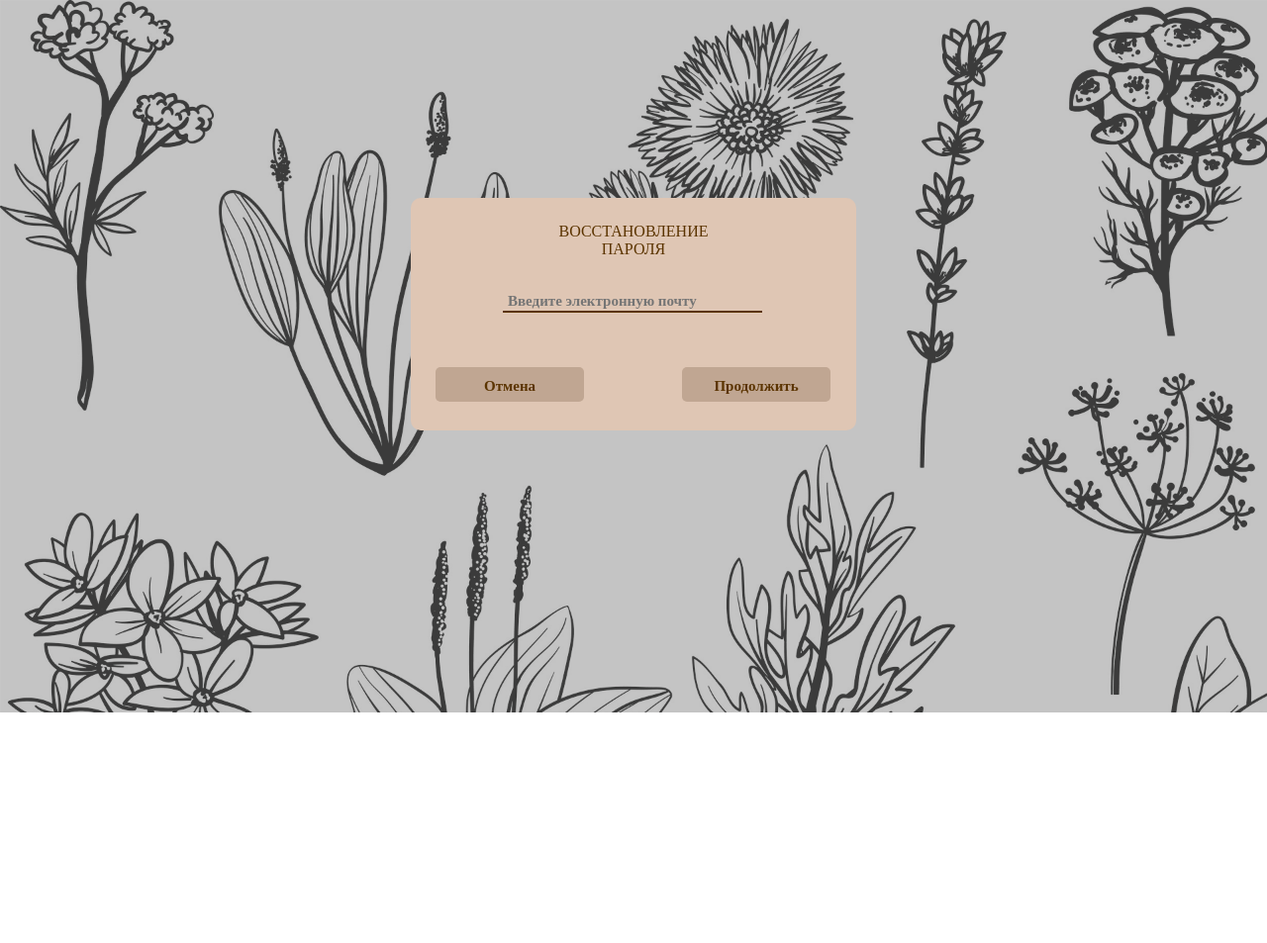
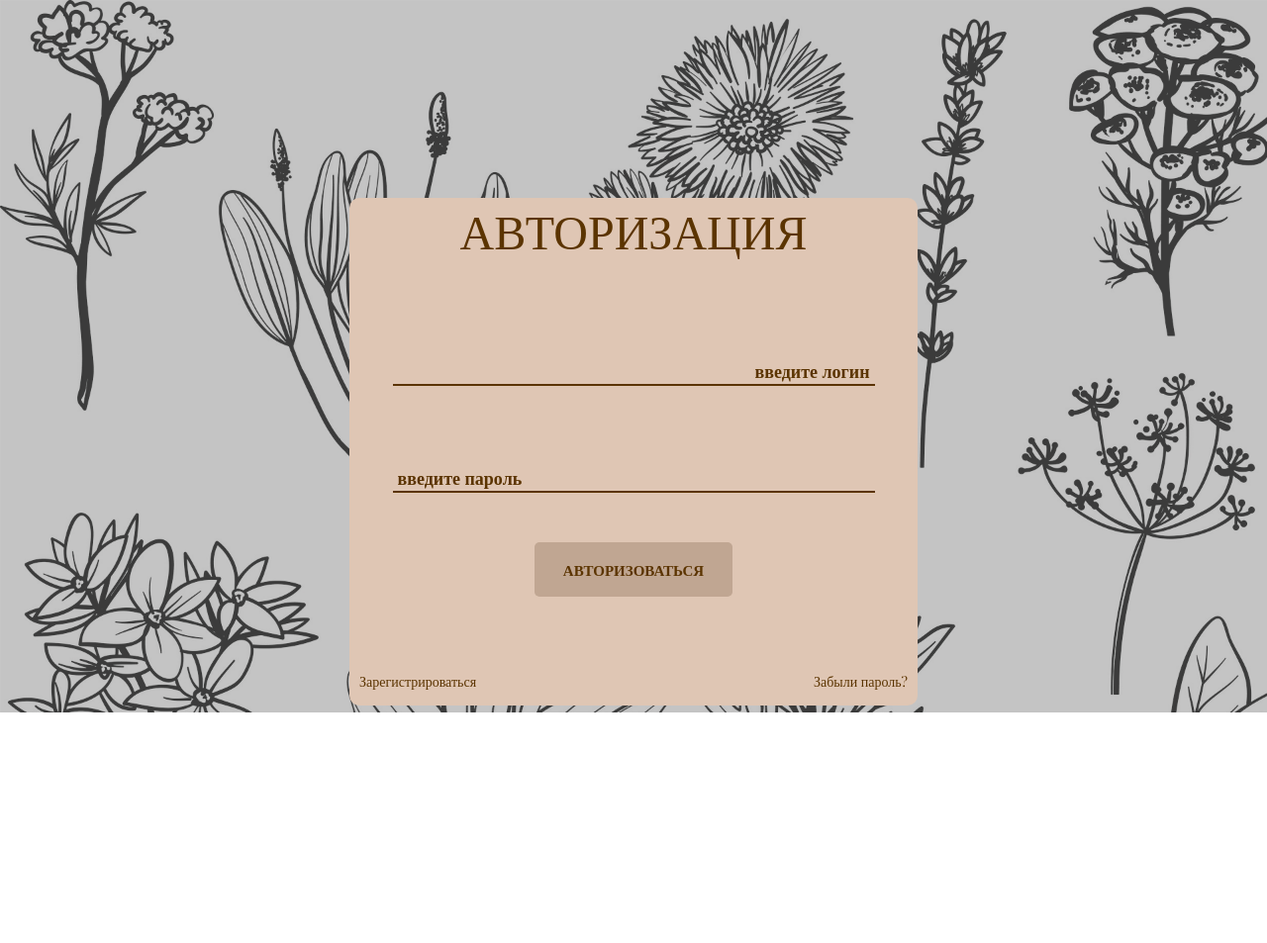
Before and after one commit to lavandafil/pharmaceutical_encyclopedia, a PHP site: page /pgs/sign_in.html in a window 1280 px wide. Shown: the top 953 px of the page at 99% size. Run offline with PHP 8.4, Linux system fonts and the light colour scheme; some libraries are stand-ins or nearby versions.

Commit message:
additional js scripts to sign in form

```diff
--- a/pgs/sign_in.html
+++ b/pgs/sign_in.html
@@ -13,7 +13,7 @@ content="width=device-width, user-scalable=no, initial-scale=1.0, maximum-scale=
 <title>PE | Авторизация</title>
 </head>
 <body>
-	<div class="container" id="auth_container" style="display:none">
+	<div class="container" id="auth_container" >
 		<form class="form_auth" id="form_auth" onsubmit="submitPage()">
 			<p class="form_header">
 				АВТОРИЗАЦИЯ
@@ -31,7 +31,7 @@ content="width=device-width, user-scalable=no, initial-scale=1.0, maximum-scale=
 			<span class="text_bottom" onclick="regShow()">
 				Зарегистрироваться
 			</span>
-			<span class="text_bottom second">
+			<span class="text_bottom second" onclick="forgetPass()">
 				Забыли пароль?
 			</span>
 		</form>
@@ -79,8 +79,7 @@ content="width=device-width, user-scalable=no, initial-scale=1.0, maximum-scale=
 			</p>
 		</form>
 	</div>
-<script type="text/javascript" src="../scripts/sign_in.js"></script>
-<div class="pass_problem">
+<div class="pass_problem" style="display: none" id="pass_trouble">
 	<form class="form_problem">
 		<p class="info_pass">
 			ВОССТАНОВЛЕНИЕ
@@ -88,19 +87,19 @@ content="width=device-width, user-scalable=no, initial-scale=1.0, maximum-scale=
 		<p class="info_pass_sas">
 			ПАРОЛЯ
 		</p>
-		<div class="form_prob">
+		<div class="form_prob" id="form_prob">
 
 				<input placeholder="Введите электронную почту" type="email" id="name_email" class="name_email">
-				<button class="cancel" id="cencel_sas">
+				<button class="cancel" id="cancel_sas" onclick="toBack()">
 					Отмена
 				</button>
-				<button class="next" id="next_sas">
+				<button class="next" id="next_sas" onclick="continueReset(); return false;">
 					Продолжить
 				</button>
 
 			</div>
 	</form>
-
+	<script type="text/javascript" src="../scripts/sign_in.js"></script>
 </div>
 </body>
 </html>
--- a/scripts/sign_in.js
+++ b/scripts/sign_in.js
@@ -1,5 +1,7 @@
 let auth_cont = document.getElementById('auth_container');
 let reg_cont = document.getElementById('reg_container');
+let pass_t = document.getElementById('pass_trouble');
+let form_p = document.getElementById('form_prob');
 
 function regShow(){
     auth_cont.style.display = 'none';
@@ -9,3 +11,14 @@ function goBack(){
     auth_cont.style.display = 'block';
     reg_cont.style.display = 'none';
 }
+function toBack(){
+    pass_t.style.display = 'none';
+    auth_cont.style.display = 'block';
+}
+function forgetPass(){
+    pass_t.style.display = 'block';
+    auth_cont.style.display = 'none';
+}
+function continueReset(){
+    form_p.style.display = 'none';
+}
--- a/style/sign_in.css
+++ b/style/sign_in.css
@@ -242,6 +242,10 @@ color: #5b3401;
 .name_email:focus{
 	outline: none;
 }
+.name_email::placeholder{
+	text-align: center;
+	color: #5b3401;
+}
 .cancel{
 	width: 150px;
 	height: 35px;
```
